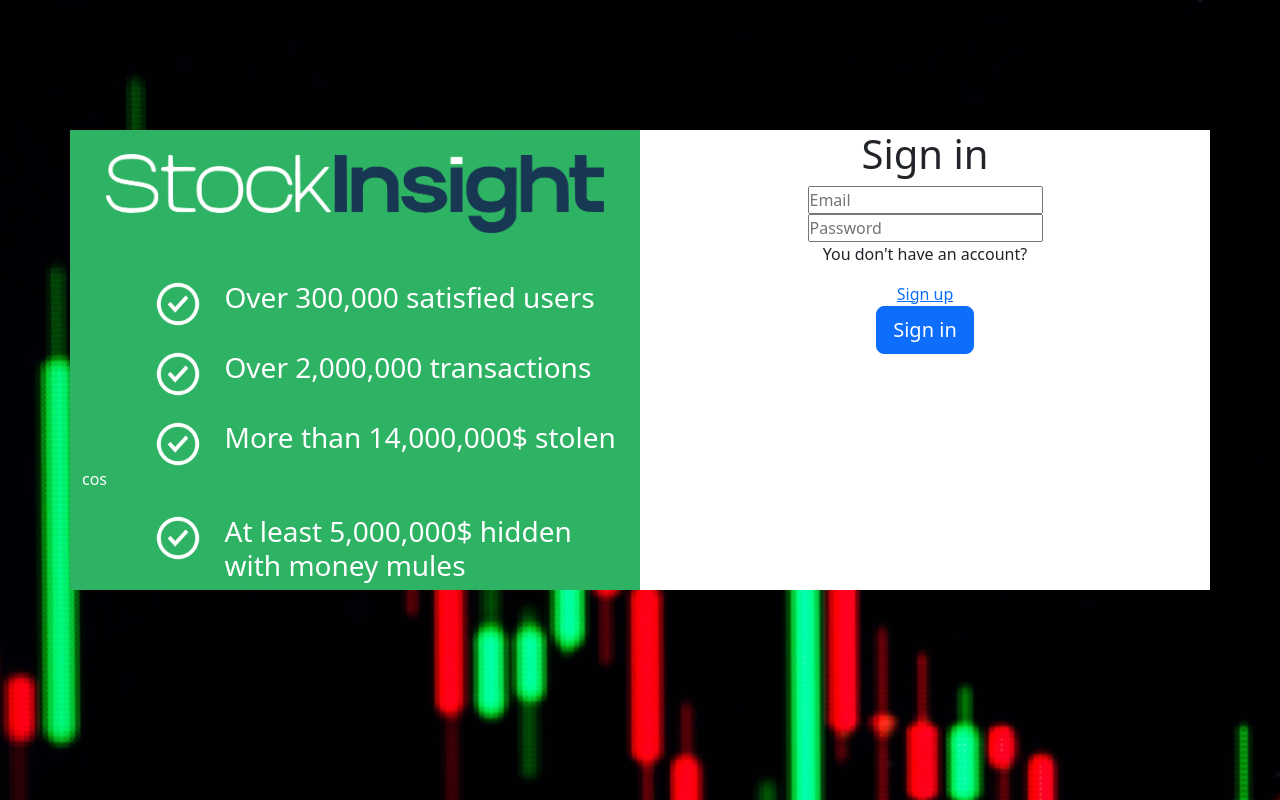
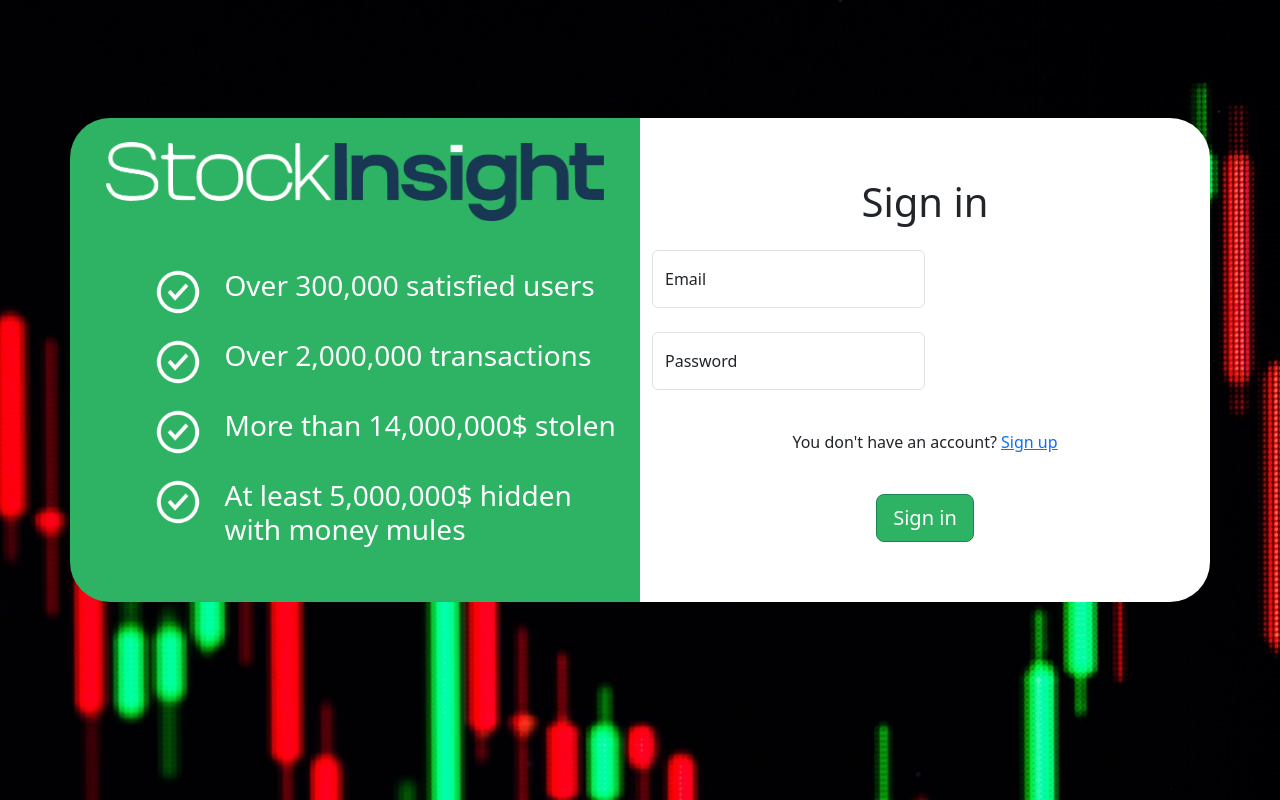
Before and after one commit to KaFkAaAaAaAa/StockInsight, a Django app: template StockInsight/templates/portfolio/login.html in a window 1280 px wide. Run offline with Django 5.2, Linux system fonts and the light colour scheme; the template is opened without the code that fills it, so the values that code supplies are empty; parts of the project's set-up code (start-up, migrations or seed data) failed here and were passed over.

Commit message:
trying to fix commits

```diff
--- a/StockInsight/portfolio/static/portfolio/style.css
+++ b/StockInsight/portfolio/static/portfolio/style.css
@@ -4,30 +4,23 @@
 }
 
 body {
-    background: url("../images/background_photo.jpg");
+    background-size: auto;
+    background: url("../images/background_photo.jpg") no-repeat top center;
     display: flex;
     justify-content: center;
     align-items: center;
     height: 90vh;
 }
 
-.login_panel{
-    border-radius: 40px;
-}
-
 .short_about{
     background-color: #2DB363;
     color: #FFFFFF;
+    border-radius: 40px 0 0 40px;
 }
 
 .short_about h2{
     font-size: 28px;
 }
-
-/*.logo_login{*/
-/*    max-width: 100%;*/
-/*    height: ;*/
-/*}*/
 
 .check_icon{
     width: 46px;
@@ -36,4 +29,5 @@ body {
 
 .short_login{
     background-color: #FFFFFF;
+    border-radius: 0 40px 40px 0;
 }
--- a/StockInsight/templates/portfolio/login.html
+++ b/StockInsight/templates/portfolio/login.html
@@ -38,8 +38,8 @@
                 <div class="col-9">
                     <h2>More than 14,000,000$ stolen</h2>
                 </div>
-            </div>cos
-            <div class="row mt-4">
+            </div>
+            <div class="row mt-4 mb-5">
                 <div class="col-3 text-end">
                     <img src="{% static 'images/check_icon.png' %}" alt="check" class="check_icon">
                 </div>
@@ -48,17 +48,24 @@
                 </div>
             </div>
         </div>
-        <div class="col-6 text-center short_login">
-            <h1>Sign in</h1>
+        <div class="col-6 text-center short_login align-content-center justify-content-center">
+            <h1 class="mb-4">Sign in</h1>
             <form method="post">
                 {% csrf_token %}
-                <input type="text" id="username" name="username"  placeholder="Email" required>
+                <div class="form-floating mt-3" style="height: auto; width: 50%">
+                    <input type="text" id="username" name="username" class="form-control" placeholder="Email" required>
+                    <label for="username">Email</label>
+                </div>
                 <br>
-                <input type="password" id="password" name="password" placeholder="Password" required>
+                <div class="form-floating mb-3" style="height: auto; width: 50%">
+                    <input type="password" id="password" name="password" class="form-control" placeholder="Password" required>
+                    <label for="password">Password</label>
+                </div>
                 <br>
-                <p>You don't have an account?</p> <a href="login.html">Sign up</a>
+                <p>You don't have an account? <a href="login.html">Sign up</a></p>
                 <br>
-                <button type="submit" class="btn btn-primary btn-lg">Sign in</button>
+                <button type="submit" class="btn btn-success btn-lg"
+                        style="background-color: #2DB363">Sign in</button>
             </form>
         </div>
     </div>
```
